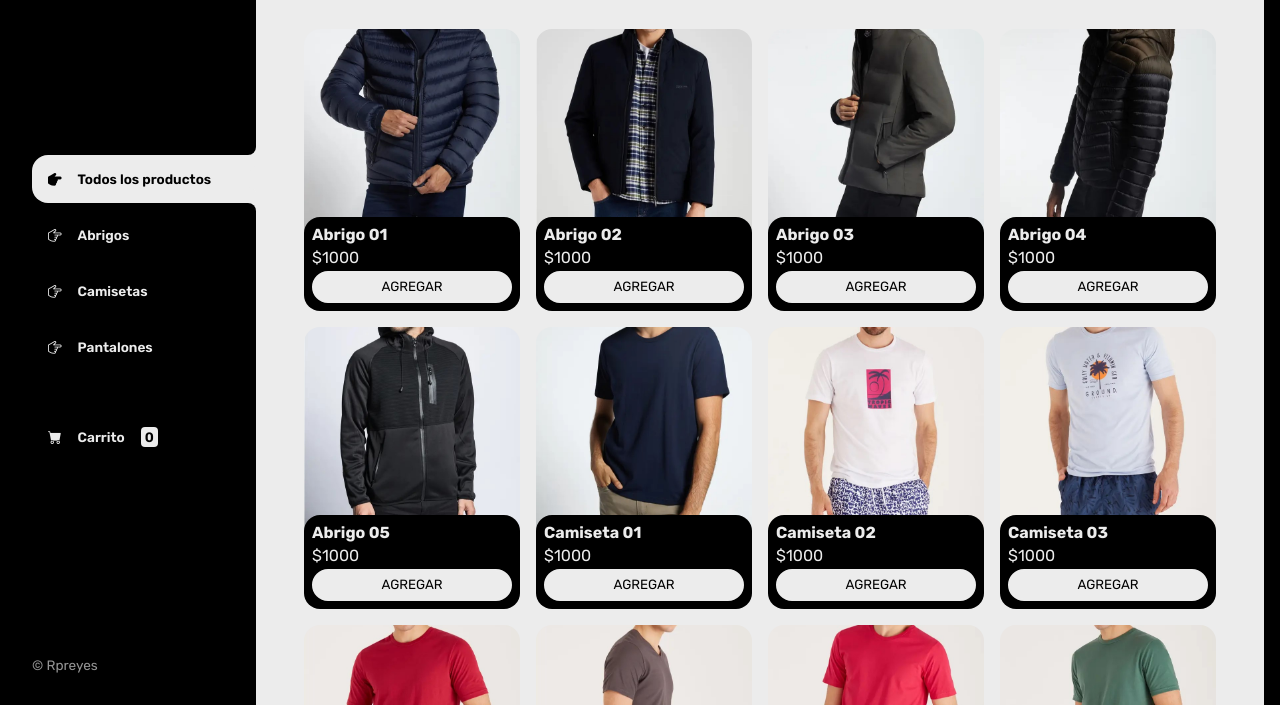
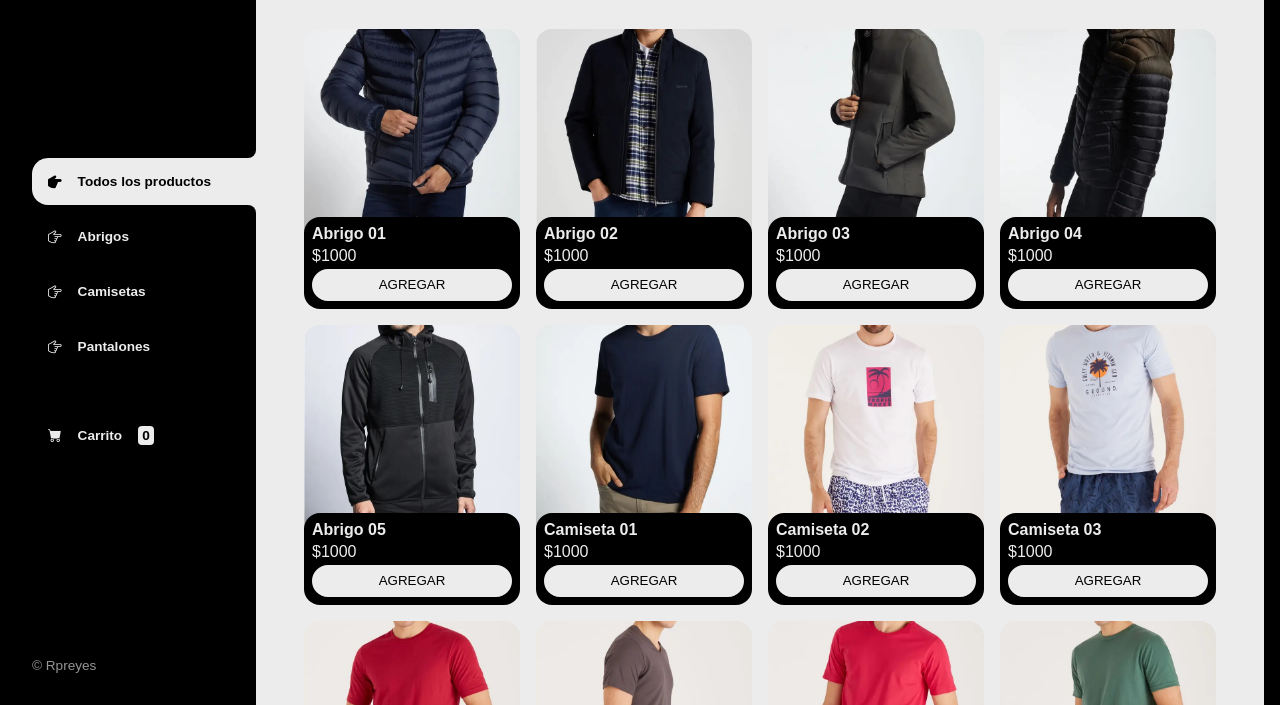
Before and after one commit to RodrigoPavezReyes/e-commerce, a plain HTML site: page index.html in a window 1280 px wide. Shown: the part 95-800 px from the top of the page. Drawn offline with nearby package versions, Linux system fonts and the light colour scheme.

Commit message:
detalles css

```diff
--- a/css/main.css
+++ b/css/main.css
@@ -1,4 +1,4 @@
-@import url('https://fonts.googleapis.com/css2?family=Rubik:wght@300;400;500;600;700;800;900&display=swap');
+@import url('https://fonts.googleapis.com/css2?family=Roboto:ital,wght@0,100;0,300;0,400;0,500;0,700;0,900;1,100;1,300;1,400;1,500;1,700;1,900&display=swap');
 
 :root {
     --clr-main: #000000;
```
